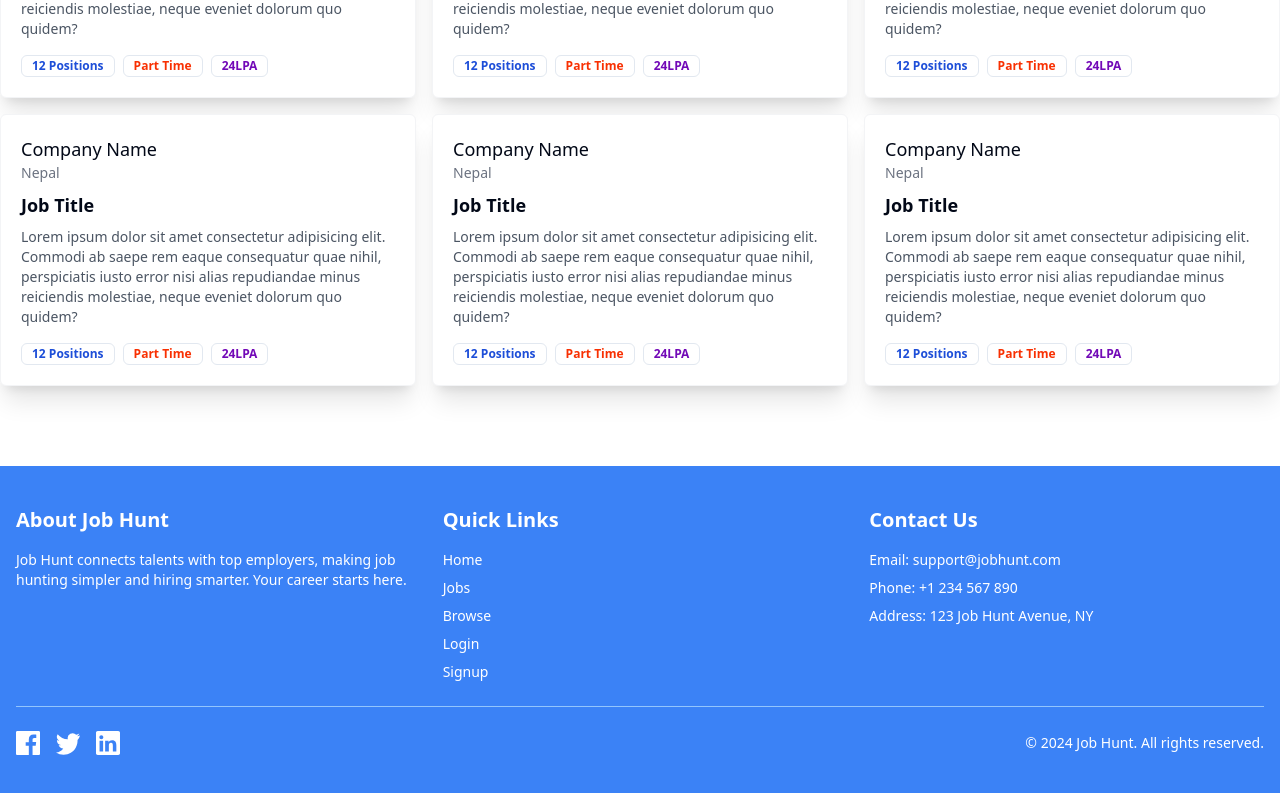
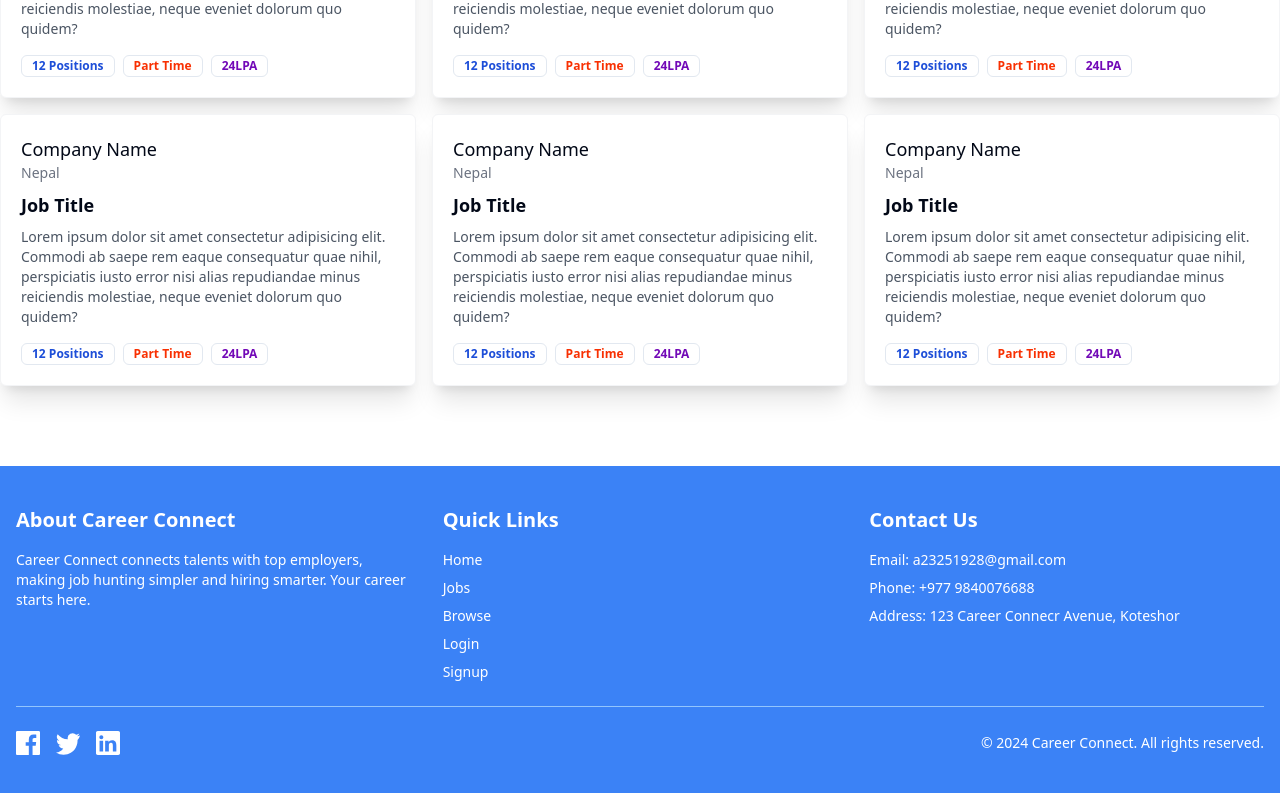
Before and after one commit to Aavashjoshi/JOBB, a React (Vite) app in the folder Frontend/: page / in a window 1280 px wide. Shown: the part 776-1569 px from the top of the page. Built offline with nearby package versions, Linux system fonts and the light colour scheme.

Commit message:
radio name changed

```diff
--- a/Frontend/src/components/JobDiscription.jsx
+++ b/Frontend/src/components/JobDiscription.jsx
@@ -5,7 +5,7 @@ import { Button } from './ui/button'
 
 const JobDescription = () => {
 
-    const isApplied = true;
+    const isApplied = false;
 
     return (
         <div className='max-w-7xl mx-auto my-10'>
--- a/Frontend/src/components/auth/Login.jsx
+++ b/Frontend/src/components/auth/Login.jsx
@@ -66,7 +66,7 @@ const Login = () => {
                             value={input.email}
                             name="email"
                             onChange={changeEventHandler}
-                            placeholder="patel@gmail.com"
+                            placeholder="Email"
                         />
                     </div>
 
@@ -77,7 +77,7 @@ const Login = () => {
                             value={input.password}
                             name="password"
                             onChange={changeEventHandler}
-                            placeholder="patel@gmail.com"
+                            placeholder="Password"
                         />
                     </div>
                     <div className='flex items-center justify-between'>
@@ -91,7 +91,7 @@ const Login = () => {
                                     onChange={changeEventHandler}
                                     className="cursor-pointer"
                                 />
-                                <Label htmlFor="r1">Student</Label>
+                                <Label htmlFor="r1">JobSeeker</Label>
                             </div>
                             <div className="flex items-center space-x-2">
                                 <Input
--- a/Frontend/src/components/auth/Signup.jsx
+++ b/Frontend/src/components/auth/Signup.jsx
@@ -169,7 +169,7 @@ const Signup = () => {
                                         onChange={changeEventHandler}
                                         className="cursor-pointer"
                                     />
-                                    <Label htmlFor="r1">Student</Label>
+                                    <Label htmlFor="r1">Jobseeker</Label>
                                 </div>
                                 <div className="flex items-center space-x-2">
                                     <Input
--- a/Frontend/src/components/shared/Footer.jsx
+++ b/Frontend/src/components/shared/Footer.jsx
@@ -8,9 +8,9 @@ const Footer = () => {
         <div className="grid grid-cols-1 md:grid-cols-3 gap-8">
           {/* About Section */}
           <div>
-            <h2 className="text-xl font-bold mb-4">About Job Hunt</h2>
+            <h2 className="text-xl font-bold mb-4">About Career Connect</h2>
             <p className="text-sm">
-              Job Hunt connects talents with top employers, making job hunting simpler and hiring smarter. Your career starts here.
+              Career Connect connects talents with top employers, making job hunting simpler and hiring smarter. Your career starts here.
             </p>
           </div>
 
@@ -30,9 +30,9 @@ const Footer = () => {
           <div>
             <h2 className="text-xl font-bold mb-4">Contact Us</h2>
             <ul className="text-sm space-y-2">
-              <li>Email: <a href="mailto:support@jobhunt.com" className="hover:underline">support@jobhunt.com</a></li>
-              <li>Phone: <a href="tel:+1234567890" className="hover:underline">+1 234 567 890</a></li>
-              <li>Address: 123 Job Hunt Avenue, NY</li>
+              <li>Email: <a href="mailto:support@jobhunt.com" className="hover:underline">a23251928@gmail.com</a></li>
+              <li>Phone: <a href="tel:+9779840076688" className="hover:underline">+977 9840076688</a></li>
+              <li>Address: 123 Career Connecr Avenue, Koteshor</li>
             </ul>
           </div>
         </div>
@@ -56,7 +56,7 @@ const Footer = () => {
           </div>
 
           {/* Copyright */}
-          <p className="text-sm">&copy; 2024 Job Hunt. All rights reserved.</p>
+          <p className="text-sm">&copy; 2024 Career Connect. All rights reserved.</p>
         </div>
       </div>
     </footer>
```
